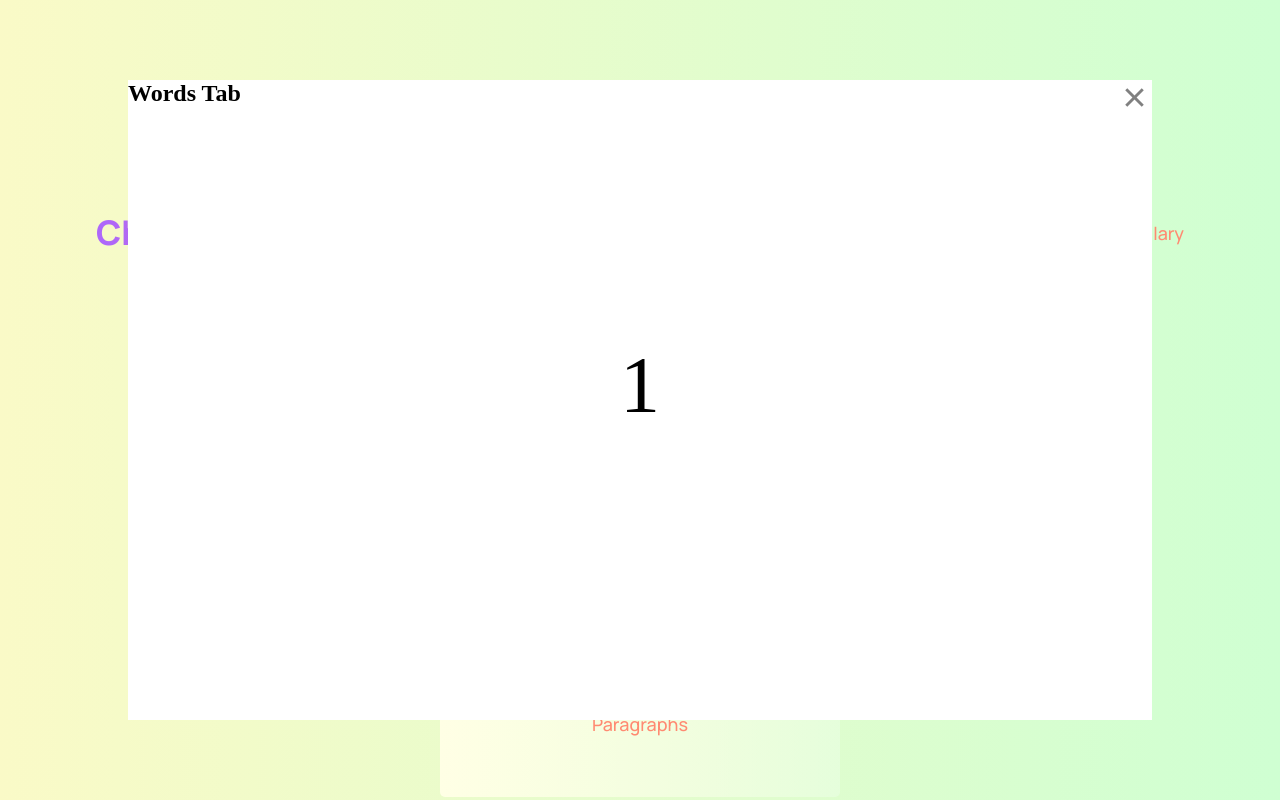
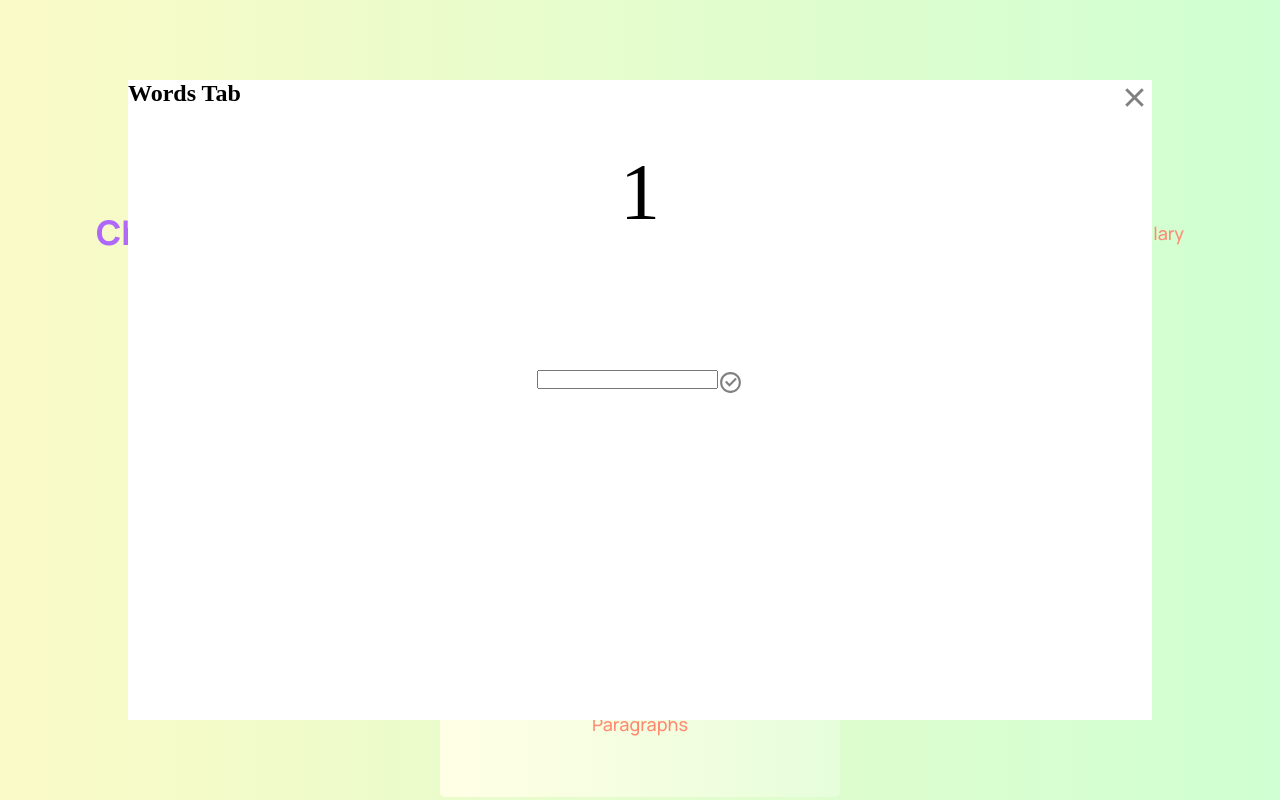
Before and after one commit to VladLys0v/LangArts, a React (Create React App) app: page / in a window 1280 px wide. Both pictures are taken after a click on the button "Words". Shown: the part 403-1203 px from the top of the page. Built offline with nearby package versions, Linux system fonts and the light colour scheme; the HTML template or start-up script is replaced by a standard one.

Commit message:
+input box and submit icon html

```diff
--- a/src/containers/wordsModals/WordsModal.jsx
+++ b/src/containers/wordsModals/WordsModal.jsx
@@ -1,6 +1,6 @@
 import React, { useState, useEffect, useCallback } from 'react';
 import './wordsModal.css';
-import { RiCloseFill } from 'react-icons/ri';
+import { RiCloseFill, RiCheckboxCircleLine } from 'react-icons/ri';
 import axios from 'axios';
 
 const WordsModal = ({ showWordsModal, setShowWordsModal, language, language2 }) => {
@@ -9,12 +9,16 @@ const WordsModal = ({ showWordsModal, setShowWordsModal, language, language2 })
   const [currentIndex, setCurrentIndex] = useState(0);
   const [showWords, setShowWords] = useState(false);
 
+  //const [userInput, setUserInput] = useState('');
+  //const [matchingWord, setMatchingWord] = useState('');
+
   useEffect(() => {
     const fetchWords = async () => {
       try {
         const response = await axios.get(`http://localhost:3001/${language}`);
         const filteredWords = response.data.filter((wordObj) => wordObj.word.trim() !== ''); //doesn't display empty words
         setWords(filteredWords);
+        //setMatchingWord(filteredWords[currentIndex][language2]);
           }
         catch (error) {
         console.error('Error fetching words: ' + error);
@@ -36,8 +40,9 @@ const WordsModal = ({ showWordsModal, setShowWordsModal, language, language2 })
       setShowWords(false);
       setCurrentIndex(0);
       setWords([]);
+      //setUserInput('');
     }
-  }, [showWordsModal, countdown, language]);
+  }, [showWordsModal, countdown, language, currentIndex]);
 
   const handleNextWord = useCallback(() => {
     setCurrentIndex(currentIndex + 1);
@@ -85,6 +90,14 @@ const WordsModal = ({ showWordsModal, setShowWordsModal, language, language2 })
           </div>
         )}
       </div>
+      <div className="langarts__wordsModal__userPart">
+        <div className="userInput">
+          <input type="text" />
+        </div>
+        <div className="submitIcon">
+          <RiCheckboxCircleLine color="grey" size={25} /*onClick={() => handleSubmitAnswer()}*/ />
+        </div>
+      </div>
     </div>
   );
 };
--- a/src/containers/wordsModals/wordsModal.css
+++ b/src/containers/wordsModals/wordsModal.css
@@ -46,15 +46,21 @@
     cursor: pointer;
 }
 
+.langarts__wordsModal__countdown {
+  font-size: 5rem;
+  margin-bottom: 100px;
+}
+
 .langarts__wordsModal__content {
   display: flex;
   justify-content: center;
   align-items: center;
-  height: 100%;
-
+  padding-top: 2rem;
 }
 
-.langarts__wordsModal__countdown {
-  font-size: 5rem;
-  margin-bottom: 100px;
+
+.langarts__wordsModal__userPart {
+  display: flex;
+  justify-content: center;
+  padding-top: 2rem;
 }
```
